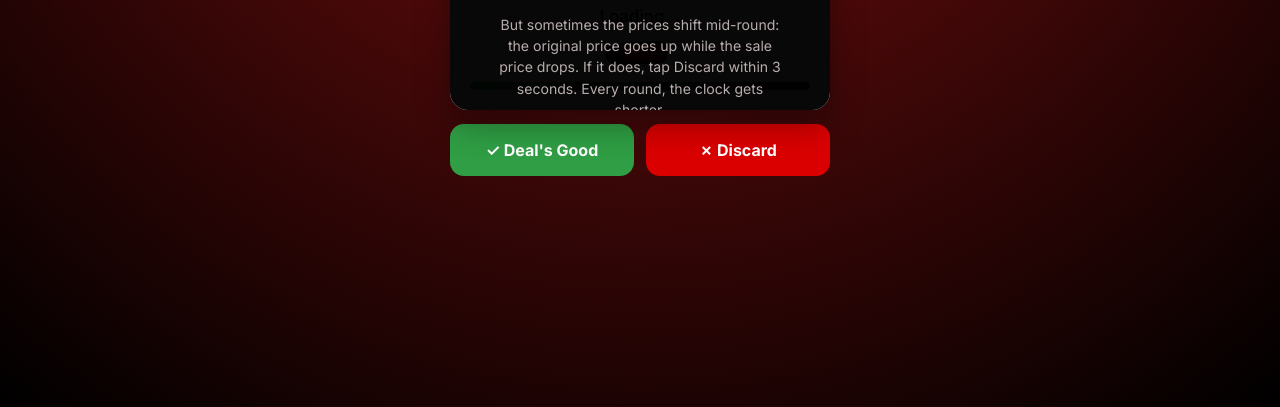
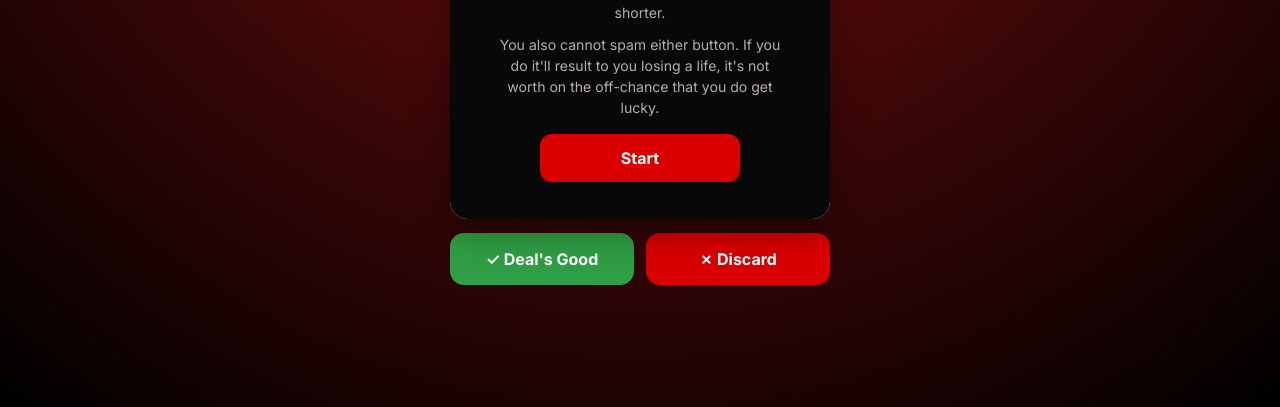
Before and after one commit to 6innacle/veritas, a plain HTML site: page index.html in a window 1280 px wide. Shown: the part 393-800 px from the top of the page. Drawn offline with nearby package versions, Linux system fonts and the light colour scheme.

Commit message:
Update style.css

```diff
--- a/assets/css/style.css
+++ b/assets/css/style.css
@@ -27,7 +27,7 @@
 .lives span.full::after{content:'♥'; color:var(--wrong); font-size:16px; line-height:16px; display:block}
 .lives span.empty::after{content:'♡'; color:var(--text-muted); font-size:16px; line-height:16px; display:block}
 
-.stage{background:var(--card); border-radius:18px; padding:26px 20px 20px; box-shadow:0 14px 34px rgba(0,0,0,.35); position:relative}
+.stage{background:var(--card); border-radius:18px; padding:26px 20px 20px; box-shadow:0 14px 34px rgba(0,0,0,.35); position:relative; min-height:480px}
 
 .item-photo{width:120px; height:120px; margin:0 auto; border-radius:14px; background:var(--surface-light) url('../img/ui/item-frame.png') center/cover no-repeat; display:flex; align-items:center; justify-content:center; overflow:hidden}
 .item-photo img{width:100%; height:100%; object-fit:cover}
```
